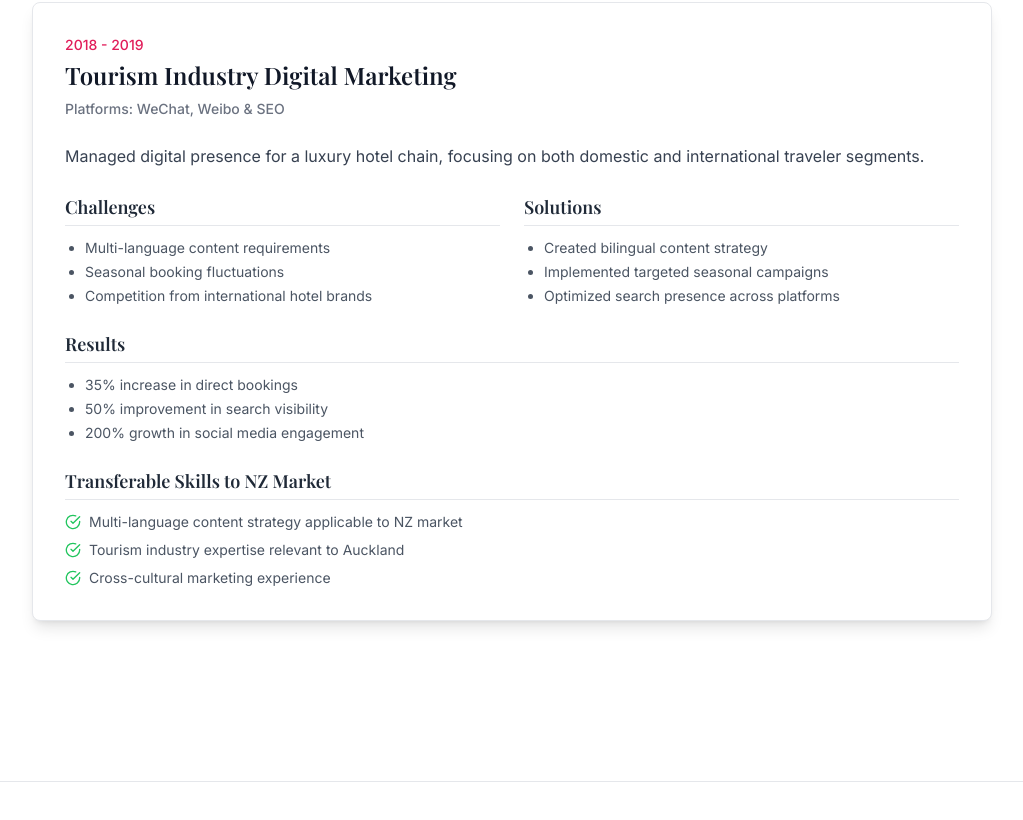
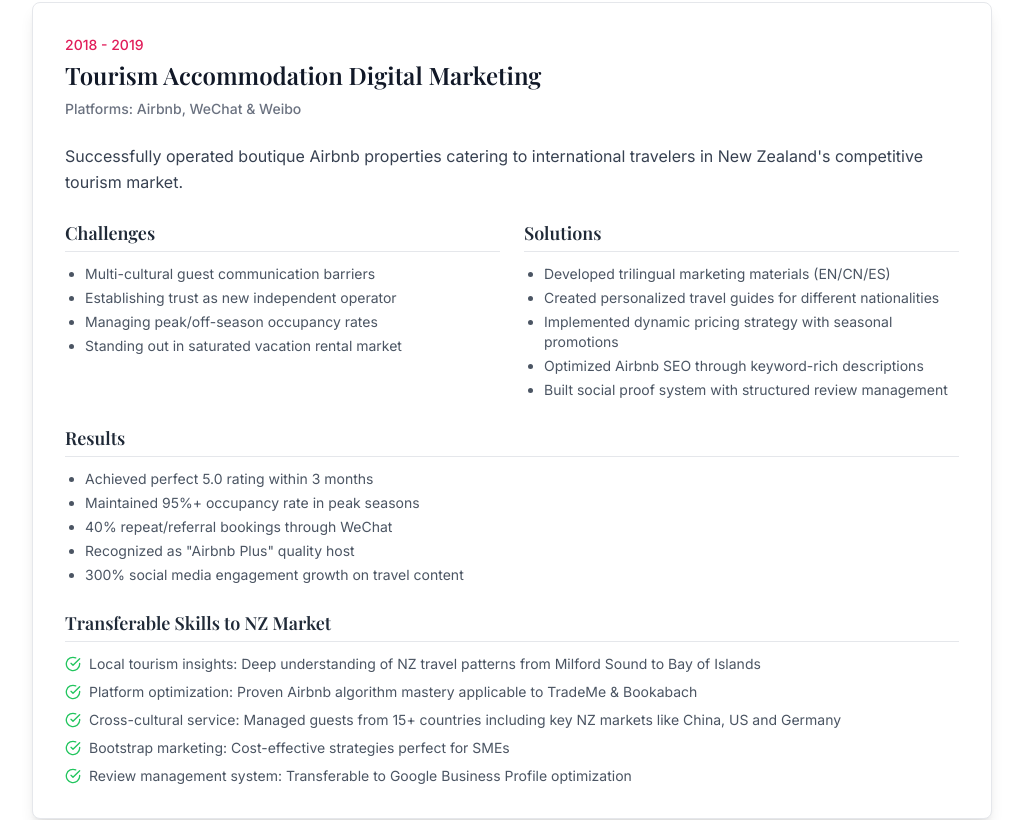
Before and after one commit to sarahliuakl/sarah.xin, a React (Vite) app: page /portfolio in a window 1280 px wide. Shown: the part 1312-2132 px from the top of the page, without its empty margins (128-1151 px from the left). Built offline with nearby package versions, Linux system fonts and the light colour scheme; a web font is replaced by a local one.

Commit message:
docs(PortfolioPage): 更新旅游行业数字营销项目描述
更新了旅游行业数字营销项目的详细信息，包括平台、挑战、解决方案和结果，以更准确地反映实际工作经验

```diff
--- a/src/pages/PortfolioPage.tsx
+++ b/src/pages/PortfolioPage.tsx
@@ -99,29 +99,36 @@ const PortfolioPage: React.FC = () => {
       ]
     },
     {
-      title: "Tourism Industry Digital Marketing",
+      title: "Tourism Accommodation Digital Marketing",
       dates: "2018 - 2019",
-      platforms: "WeChat, Weibo & SEO",
-      description: "Managed digital presence for a luxury hotel chain, focusing on both domestic and international traveler segments.",
+      platforms: "Airbnb, WeChat & Weibo",
+      description: "Successfully operated boutique Airbnb properties catering to international travelers in New Zealand's competitive tourism market.",
       challenges: [
-        "Multi-language content requirements",
-        "Seasonal booking fluctuations",
-        "Competition from international hotel brands"
+        "Multi-cultural guest communication barriers",
+        "Establishing trust as new independent operator",
+        "Managing peak/off-season occupancy rates",
+        "Standing out in saturated vacation rental market"
       ],
       solutions: [
-        "Created bilingual content strategy",
-        "Implemented targeted seasonal campaigns",
-        "Optimized search presence across platforms"
+        "Developed trilingual marketing materials (EN/CN/ES)",
+        "Created personalized travel guides for different nationalities",
+        "Implemented dynamic pricing strategy with seasonal promotions",
+        "Optimized Airbnb SEO through keyword-rich descriptions",
+        "Built social proof system with structured review management"
       ],
       results: [
-        "35% increase in direct bookings",
-        "50% improvement in search visibility",
-        "200% growth in social media engagement"
+        "Achieved perfect 5.0 rating within 3 months",
+        "Maintained 95%+ occupancy rate in peak seasons",
+        "40% repeat/referral bookings through WeChat",
+        "Recognized as \"Airbnb Plus\" quality host",
+        "300% social media engagement growth on travel content"
       ],
       transferableSkills: [
-        "Multi-language content strategy applicable to NZ market",
-        "Tourism industry expertise relevant to Auckland",
-        "Cross-cultural marketing experience"
+        "Local tourism insights: Deep understanding of NZ travel patterns from Milford Sound to Bay of Islands",
+        "Platform optimization: Proven Airbnb algorithm mastery applicable to TradeMe & Bookabach",
+        "Cross-cultural service: Managed guests from 15+ countries including key NZ markets like China, US and Germany",
+        "Bootstrap marketing: Cost-effective strategies perfect for SMEs",
+        "Review management system: Transferable to Google Business Profile optimization"
       ]
     }
     // Add more portfolio items here if needed
```
